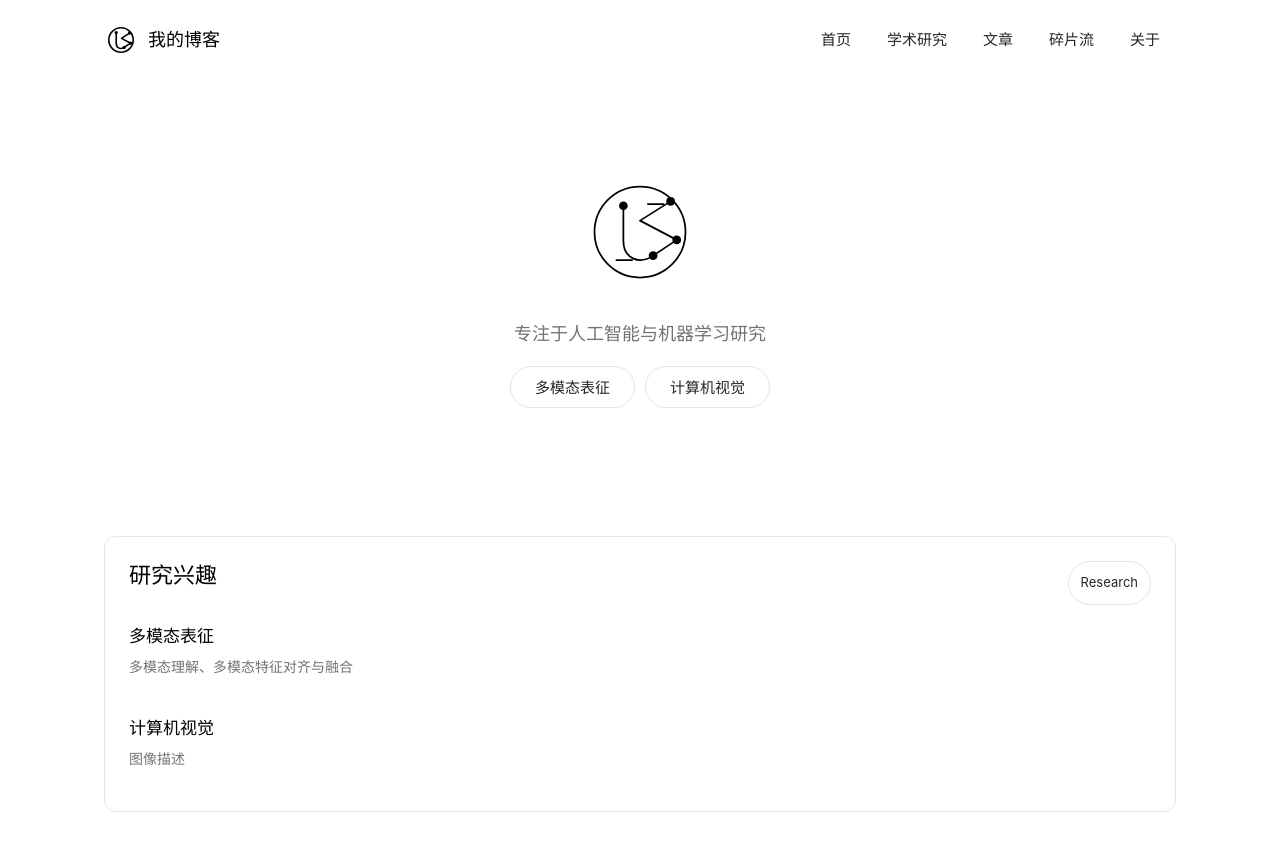
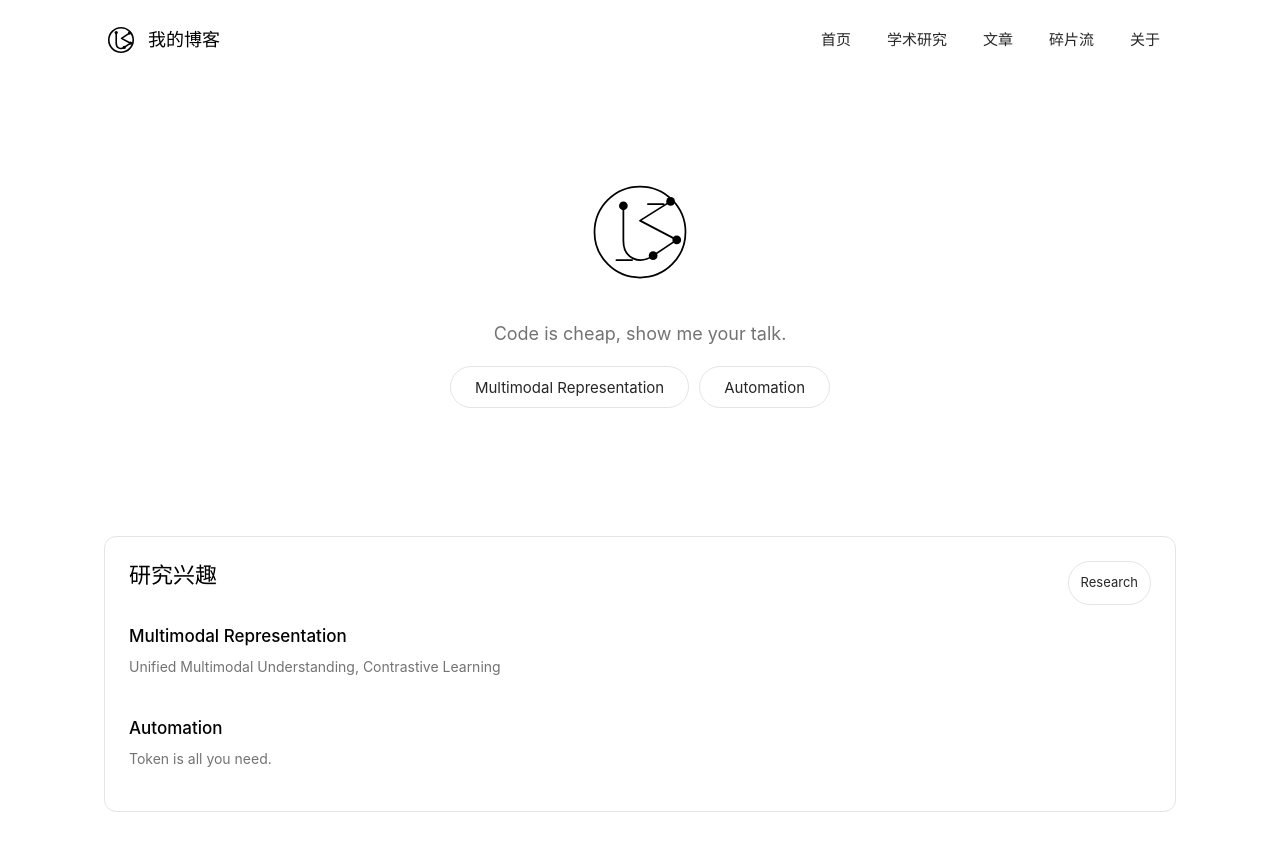
Before and after one commit to jiaaozhe/jiaaozhe.github.io, a Jekyll site: the page built from pages/introduction.md, in a window 1280 px wide and 900 px high. Shown: the top 851 px of the window. Built offline with Jekyll 4.4.1, drawn with Linux system fonts in a browser that asks for light colours.

Commit message:
Organize page files

```diff
--- a/introduction.md
+++ b/pages/introduction.md
@@ -18,10 +18,10 @@ permalink: /introduction/
                 <path d="M73 32h18"></path>
             </svg>
         </div>
-        <p class="subtitle">专注于人工智能与机器学习研究</p>
+        <p class="subtitle">Code is cheap, show me your talk.</p>
         <div class="hero-tags">
-            <span class="tag">多模态表征</span>
-            <span class="tag">计算机视觉</span>
+            <span class="tag">Multimodal Representation</span>
+            <span class="tag">Automation</span>
         </div>
     </div>
 </section>
@@ -39,12 +39,12 @@ permalink: /introduction/
             <div class="card-content">
                 <div class="research-interests-preview">
                     <div class="research-interest-preview">
-                        <h4>多模态表征</h4>
-                        <p class="research-interest-meta">多模态理解、多模态特征对齐与融合</p>
+                        <h4>Multimodal Representation</h4>
+                        <p class="research-interest-meta">Unified Multimodal Understanding, Contrastive Learning</p>
                     </div>
                     <div class="research-interest-preview">
-                        <h4>计算机视觉</h4>
-                        <p class="research-interest-meta">图像描述</p>
+                        <h4>Automation</h4>
+                        <p class="research-interest-meta">Token is all you need.</p>
                     </div>
                 </div>
             </div>
```
Also changed, not shown: AGENTS.md (+6 -5 lines), README.md, pages/fragments.md (renamed from fragments.md), pages/posts.md (renamed from posts.md), pages/research.md (renamed from research.md).
